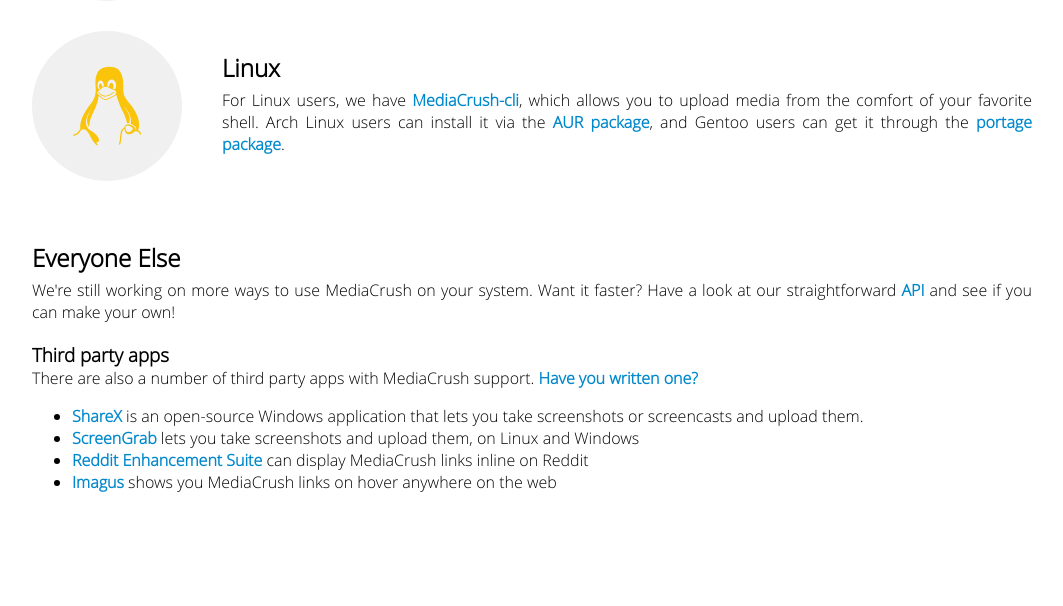
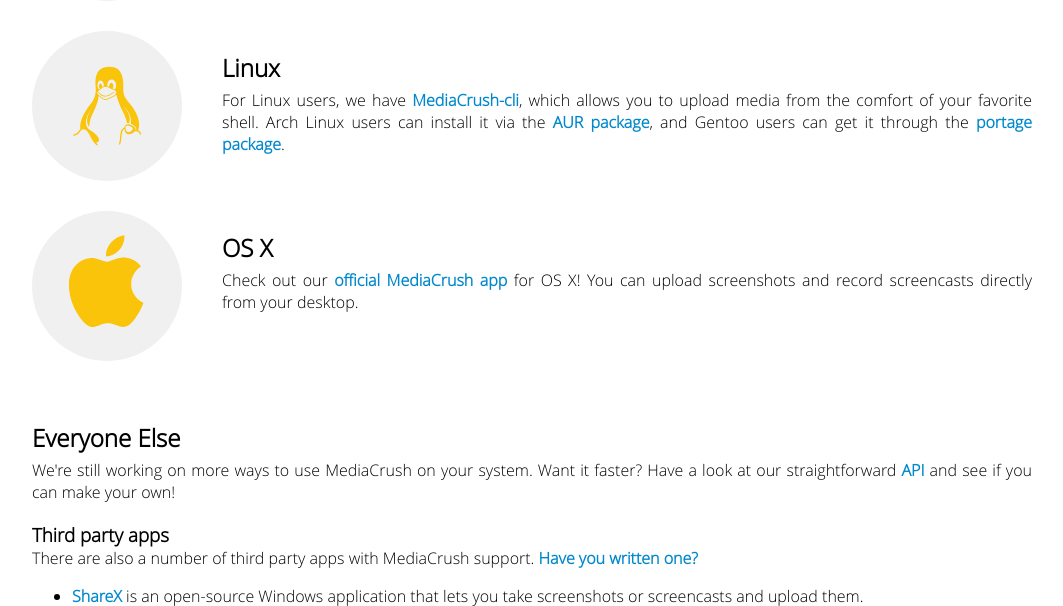
Before and after one commit to MediaCrush/MediaCrush, a Python web app: template templates/apps.html in a window 1280 px wide. Shown: the part 733-1339 px from the top of the page, without its empty margins (108-1171 px from the left). Before the commit the page ends 1225 px from the top, so only its background shows below. Run offline with Jinja, Linux system fonts and the light colour scheme; the template is opened without the code that fills it, so the values that code supplies are empty.

Commit message:
Added OS X app

```diff
--- a/templates/apps.html
+++ b/templates/apps.html
@@ -54,6 +54,16 @@ of your favorite shell. Arch Linux users can install it via the <a href="https:/
 Gentoo users can get it through the <a href="https://packages.gentoo.org/package/app-misc/mediacrush-cli">portage package</a>.</p>
     </div>
   </div>
+
+  <div class="app">
+    <div class="image">
+      <img src="{{ url_for('static', filename='icon-apple.svg') }}" alt="Apple logo">
+    </div>
+    <div class="description">
+      <h2>OS X</h2>
+      <p>Check out our <a href="https://github.com/MediaCrush/Coco-Storage">official MediaCrush app</a> for OS X! You can upload screenshots and record screencasts directly from your desktop.</p>
+    </div>
+  </div>
 </section>
 
 <section id="everyone-else">
```
Also changed, not shown: images/icon-apple.svg (added), static/icon-apple.svg (added).
